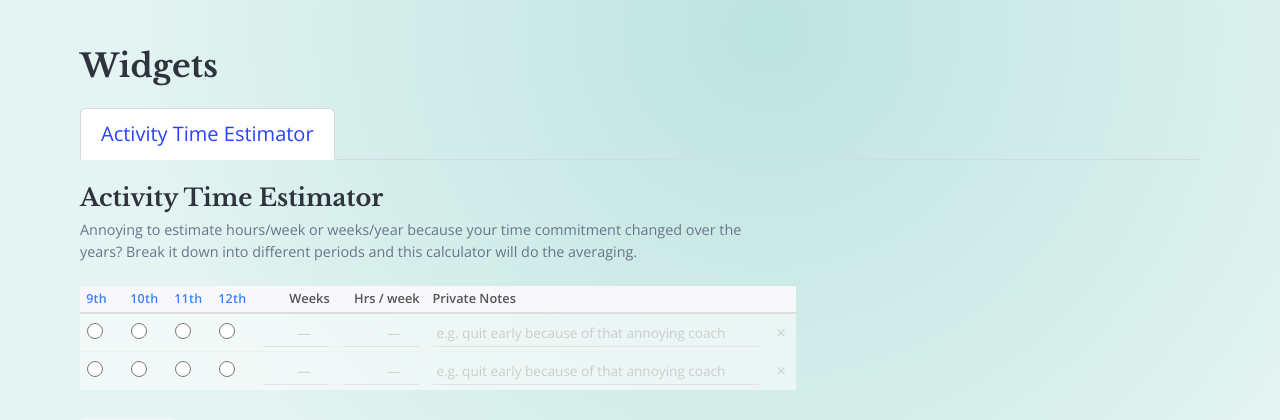
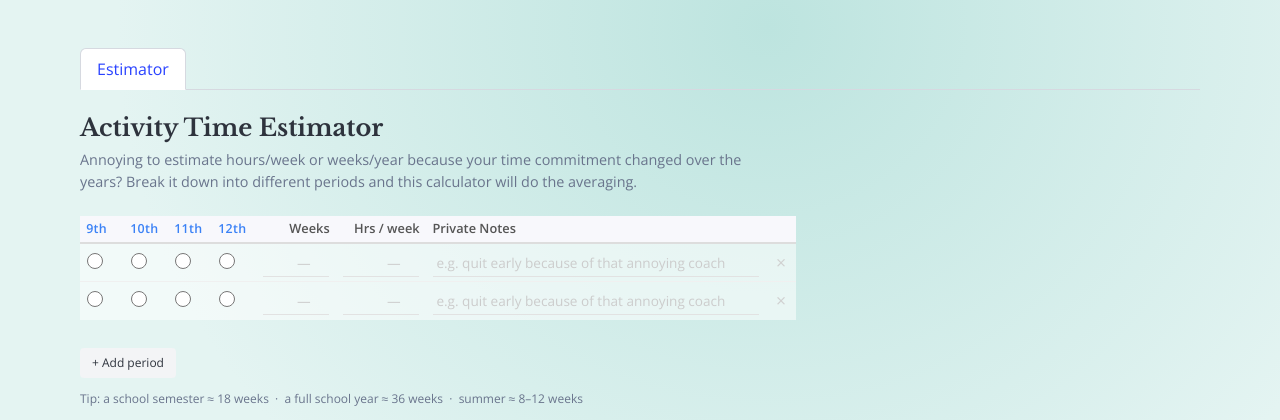
Before and after one commit to ConfluxConflux/college-app-app, a Django app: page /widgets/ in a window 1280 px wide. Shown: the part 52-472 px from the top of the page. Run offline with Django 5.2, Linux system fonts and the light colour scheme; data comes from the database, SQL or seed files in the repository; some libraries are stand-ins or nearby versions.

Commit message:
Auto-save: 2026-03-23 12:01

```diff
--- a/widgets/templates/widgets/estimator.html
+++ b/widgets/templates/widgets/estimator.html
@@ -3,12 +3,10 @@
 {% block title %}Activity Time Estimator - College App App{% endblock %}
 
 {% block content %}
-<h1 class="title">Widgets</h1>
-
-<div class="tabs is-boxed is-medium">
+<div class="tabs is-boxed">
   <ul>
     <li class="is-active">
-      <a href="{% url 'widgets:estimator' %}">Activity Time Estimator</a>
+      <a href="{% url 'widgets:estimator' %}">Estimator</a>
     </li>
   </ul>
 </div>
```
